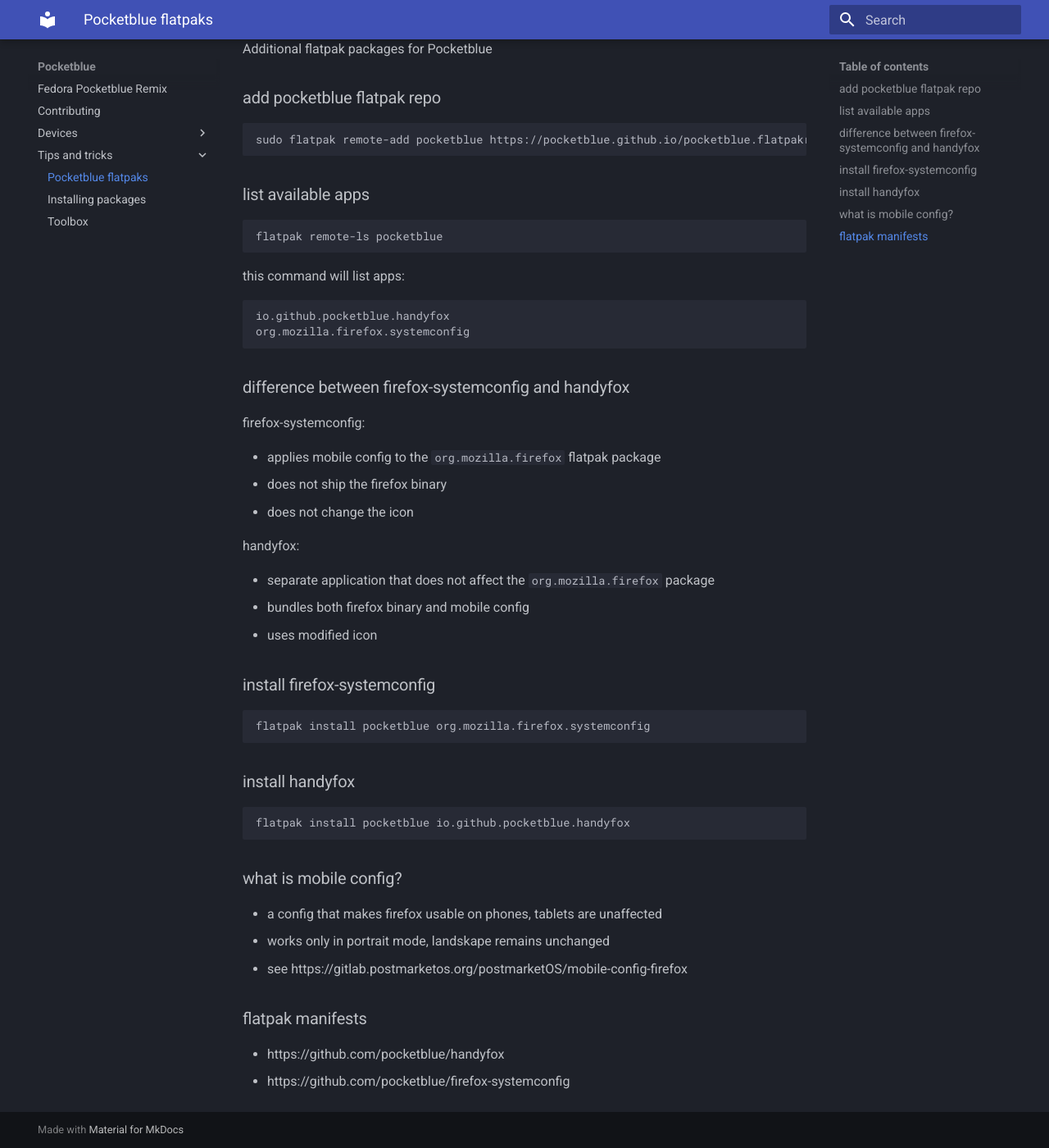
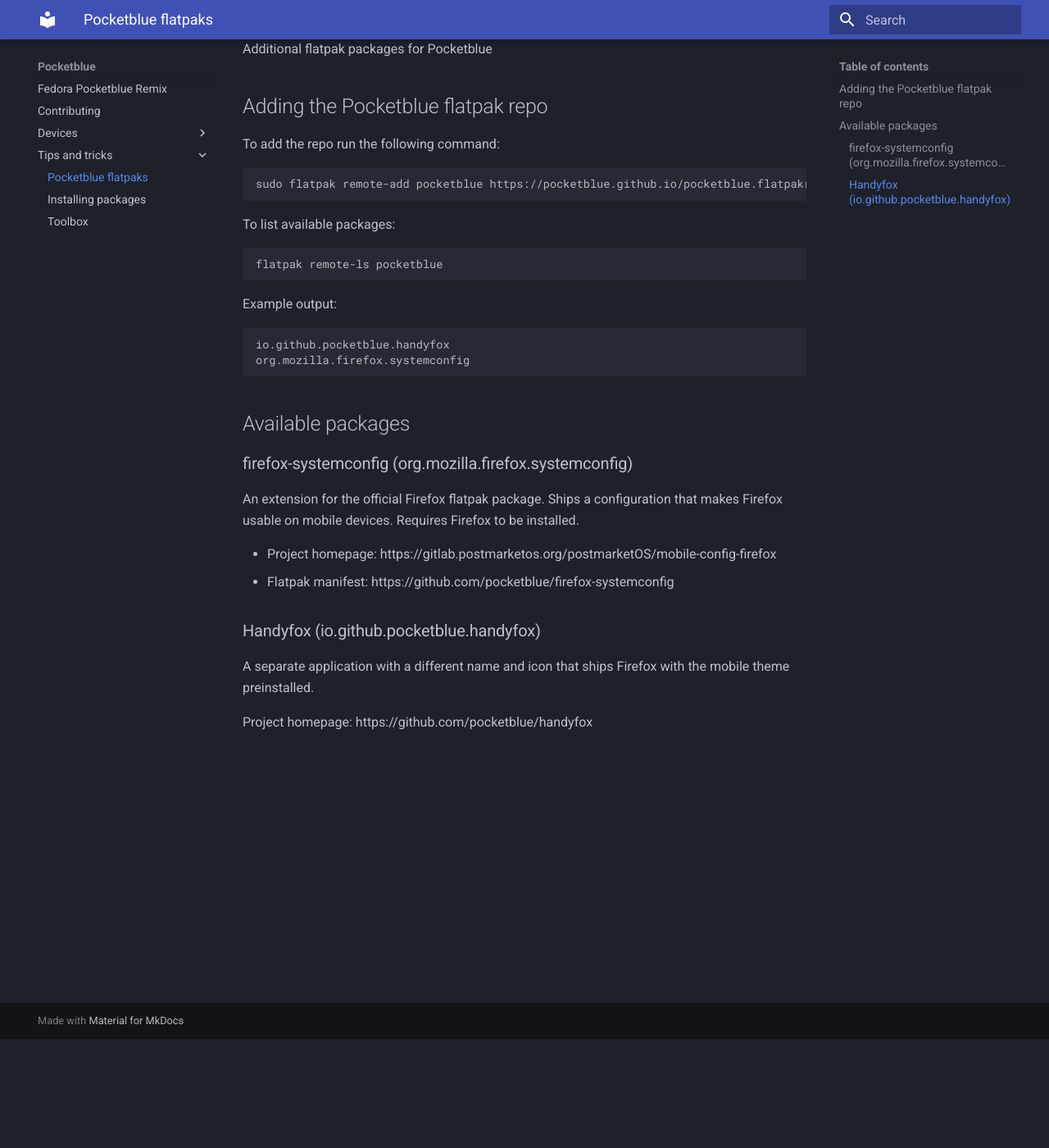
Before and after one commit to pocketblue/wiki, an MkDocs documentation site: the page built from docs/tips-and-tricks/flatpaks.md, in a window 1280 px wide and 1400 px high, scrolled down 133 px. Shown: the whole window at 82% size. Built offline with MkDocs 1.6.1 and Material for MkDocs 9.7.7, drawn with Linux system fonts in a browser that asks for light colours.

Commit message:
Rework the flatpaks page

````diff
--- a/docs/tips-and-tricks/flatpaks.md
+++ b/docs/tips-and-tricks/flatpaks.md
@@ -2,58 +2,40 @@
 
 Additional flatpak packages for Pocketblue
 
-### add pocketblue flatpak repo
+## Adding the Pocketblue flatpak repo
+
+To add the repo run the following command:
 
 ```shell
 sudo flatpak remote-add pocketblue https://pocketblue.github.io/pocketblue.flatpakrepo
 ```
 
-### list available apps
+To list available packages:
 
 ```shell
 flatpak remote-ls pocketblue
 ```
 
-this command will list apps:
+Example output:
 
 ```shell
 io.github.pocketblue.handyfox
 org.mozilla.firefox.systemconfig
 ```
 
-### difference between firefox-systemconfig and handyfox
+## Available packages
 
-firefox-systemconfig:
+### firefox-systemconfig (org.mozilla.firefox.systemconfig)
 
-- applies mobile config to the `org.mozilla.firefox` flatpak package
-- does not ship the firefox binary
-- does not change the icon
+An extension for the official Firefox flatpak package.
+Ships a configuration that makes Firefox usable on mobile devices.
+Requires Firefox to be installed.
 
-handyfox:
+- Project homepage: https://gitlab.postmarketos.org/postmarketOS/mobile-config-firefox
+- Flatpak manifest: https://github.com/pocketblue/firefox-systemconfig
 
-- separate application that does not affect the `org.mozilla.firefox` package
-- bundles both firefox binary and mobile config
-- uses modified icon
+### Handyfox (io.github.pocketblue.handyfox)
 
-### install firefox-systemconfig
+A separate application with a different name and icon that ships Firefox with the mobile theme preinstalled.
 
-```shell
-flatpak install pocketblue org.mozilla.firefox.systemconfig
-```
-
-### install handyfox
-
-```shell
-flatpak install pocketblue io.github.pocketblue.handyfox
-```
-
-### what is mobile config?
-
-- a config that makes firefox usable on phones, tablets are unaffected
-- works only in portrait mode, landskape remains unchanged
-- see https://gitlab.postmarketos.org/postmarketOS/mobile-config-firefox
-
-### flatpak manifests
-
-- https://github.com/pocketblue/handyfox
-- https://github.com/pocketblue/firefox-systemconfig
+Project homepage: https://github.com/pocketblue/handyfox
````
